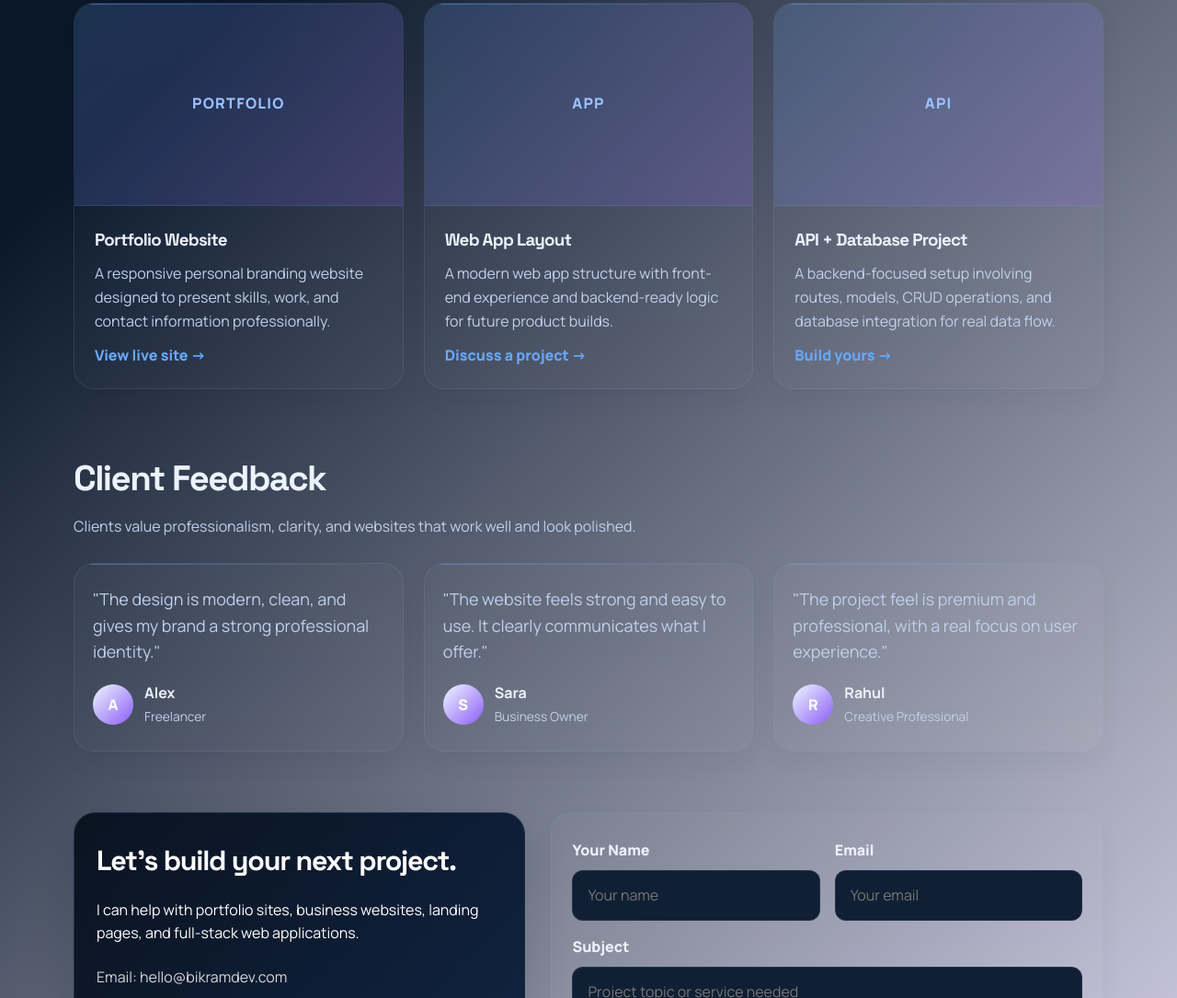
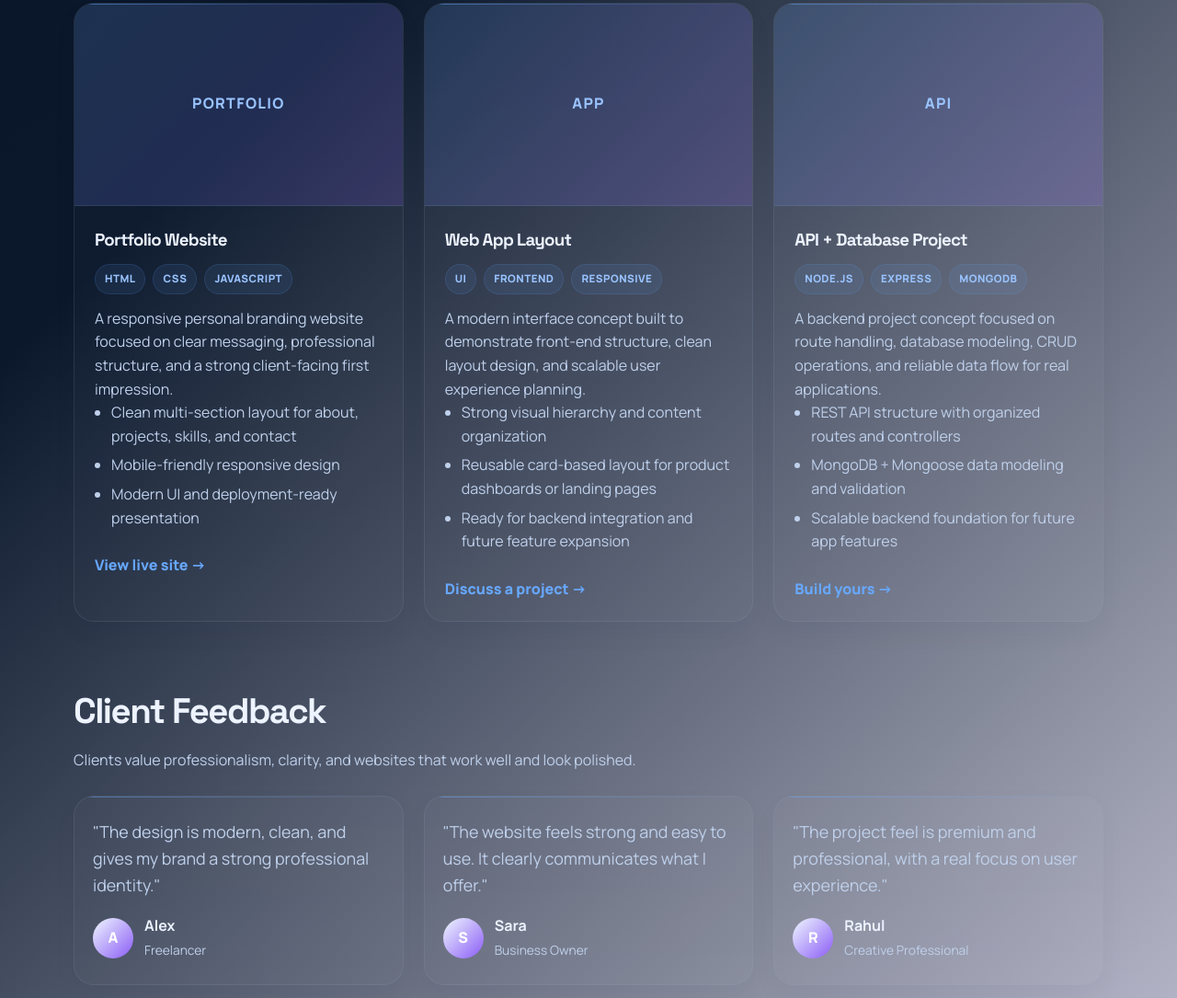
Before and after one commit to unitebikram-rgb/Bikram-portfolio, a plain HTML site: page index.html in a window 1280 px wide. Shown: the part 2568-3653 px from the top of the page at 92% size. Drawn offline with Linux system fonts and the light colour scheme.

Commit message:
Improve project cards and project details
Co-authored-by: Copilot <223556219+Copilot@users.noreply.github.com>

```diff
--- a/index.html
+++ b/index.html
@@ -442,6 +442,36 @@
             padding: 22px;
         }
 
+        .project-meta {
+            display: flex;
+            flex-wrap: wrap;
+            gap: 8px;
+            margin: 12px 0 14px;
+        }
+
+        .project-meta span {
+            display: inline-block;
+            padding: 6px 10px;
+            border-radius: 999px;
+            background: rgba(96,165,250,0.09);
+            border: 1px solid rgba(96,165,250,0.14);
+            font-size: 0.72rem;
+            font-weight: 800;
+            letter-spacing: 0.04em;
+            text-transform: uppercase;
+            color: var(--primary-strong);
+        }
+
+        .project-features {
+            margin: 0 0 14px;
+            padding-left: 18px;
+            color: var(--muted);
+        }
+
+        .project-features li + li {
+            margin-top: 6px;
+        }
+
         .project-link {
             display: inline-block;
             margin-top: 12px;
@@ -782,7 +812,17 @@
                         <div class="project-preview">Portfolio</div>
                         <div class="project-body">
                             <h3>Portfolio Website</h3>
-                            <p>A responsive personal branding website designed to present skills, work, and contact information professionally.</p>
+                            <div class="project-meta">
+                                <span>HTML</span>
+                                <span>CSS</span>
+                                <span>JavaScript</span>
+                            </div>
+                            <p>A responsive personal branding website focused on clear messaging, professional structure, and a strong client-facing first impression.</p>
+                            <ul class="project-features">
+                                <li>Clean multi-section layout for about, projects, skills, and contact</li>
+                                <li>Mobile-friendly responsive design</li>
+                                <li>Modern UI and deployment-ready presentation</li>
+                            </ul>
                             <a class="project-link" href="https://unitebikram-rgb.github.io/Bikram-portfolio/" target="_blank" rel="noreferrer">View live site -></a>
                         </div>
                     </article>
@@ -791,7 +831,17 @@
                         <div class="project-preview">App</div>
                         <div class="project-body">
                             <h3>Web App Layout</h3>
-                            <p>A modern web app structure with front-end experience and backend-ready logic for future product builds.</p>
+                            <div class="project-meta">
+                                <span>UI</span>
+                                <span>Frontend</span>
+                                <span>Responsive</span>
+                            </div>
+                            <p>A modern interface concept built to demonstrate front-end structure, clean layout design, and scalable user experience planning.</p>
+                            <ul class="project-features">
+                                <li>Strong visual hierarchy and content organization</li>
+                                <li>Reusable card-based layout for product dashboards or landing pages</li>
+                                <li>Ready for backend integration and future feature expansion</li>
+                            </ul>
                             <a class="project-link" href="#contact">Discuss a project -></a>
                         </div>
                     </article>
@@ -800,7 +850,17 @@
                         <div class="project-preview">API</div>
                         <div class="project-body">
                             <h3>API + Database Project</h3>
-                            <p>A backend-focused setup involving routes, models, CRUD operations, and database integration for real data flow.</p>
+                            <div class="project-meta">
+                                <span>Node.js</span>
+                                <span>Express</span>
+                                <span>MongoDB</span>
+                            </div>
+                            <p>A backend project concept focused on route handling, database modeling, CRUD operations, and reliable data flow for real applications.</p>
+                            <ul class="project-features">
+                                <li>REST API structure with organized routes and controllers</li>
+                                <li>MongoDB + Mongoose data modeling and validation</li>
+                                <li>Scalable backend foundation for future app features</li>
+                            </ul>
                             <a class="project-link" href="#contact">Build yours -></a>
                         </div>
                     </article>
```
